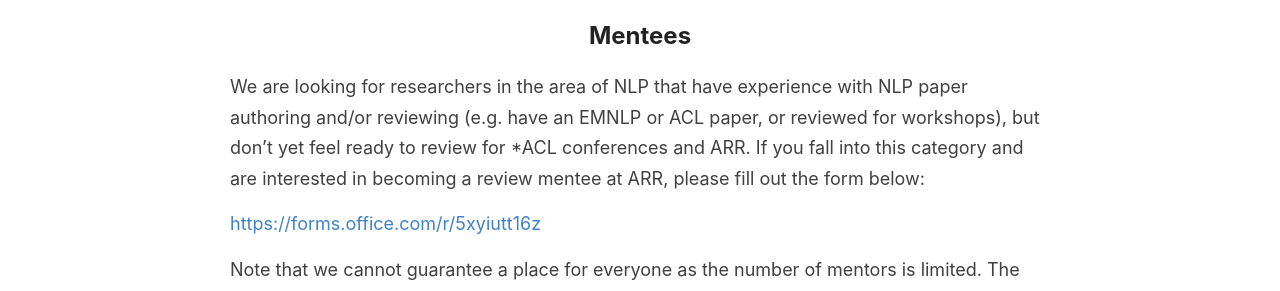
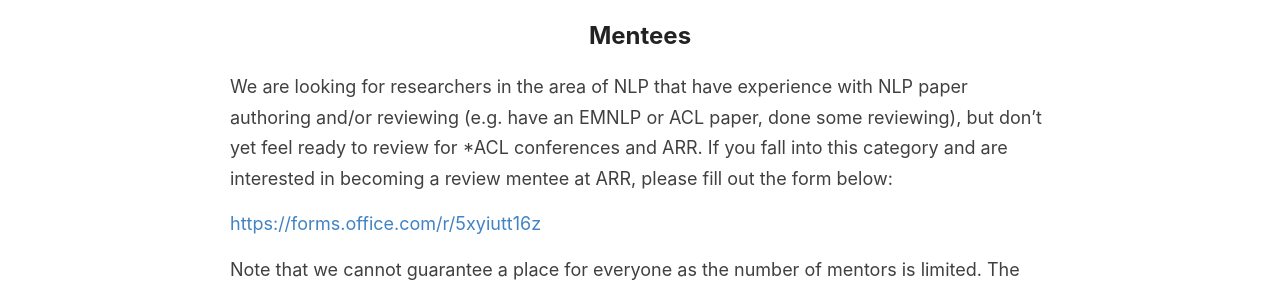
Before and after one commit to amitmerchant1990/reverie, a Jekyll site: the page built from mentorship.md, in a window 1280 px wide. Shown: the part 1174-1465 px from the top of the page. Built offline with Jekyll 4.4.1, drawn with Linux system fonts in a browser that asks for light colours.

Commit message:
Update mentorship.md

```diff
--- a/mentorship.md
+++ b/mentorship.md
@@ -21,7 +21,7 @@
 
 ## Mentees
 
-We are looking for researchers in the area of NLP that have experience with NLP paper authoring and/or reviewing (e.g. have an EMNLP or ACL paper, or reviewed for workshops), but don’t yet feel ready to review for *ACL conferences and ARR. If you fall into this category and are interested in becoming a review mentee at ARR, please fill out the form below:
+We are looking for researchers in the area of NLP that have experience with NLP paper authoring and/or reviewing (e.g. have an EMNLP or ACL paper, done some reviewing), but don’t yet feel ready to review for *ACL conferences and ARR. If you fall into this category and are interested in becoming a review mentee at ARR, please fill out the form below:
 
 <https://forms.office.com/r/5xyiutt16z>
 
```
